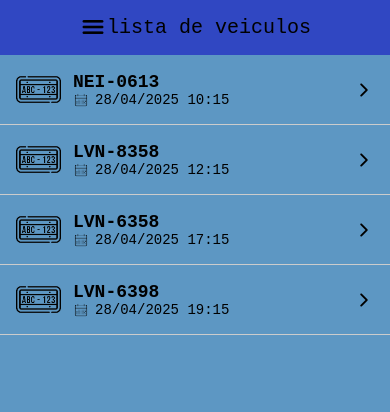
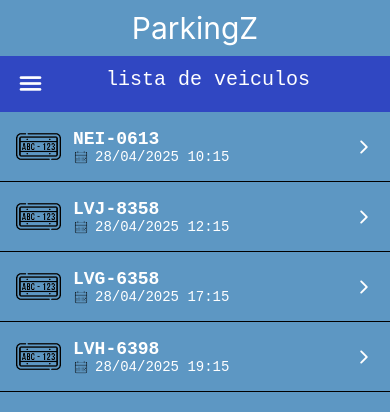
Before and after one commit to BiellNonato/parkingZ, a React Native app: screen / in a window 390 px wide. Shown: the top 412 px of the page. Built offline with nearby package versions, Linux system fonts and the light colour scheme.

Commit message:
feat: modal page Veiculos start

```diff
--- a/App.jsx
+++ b/App.jsx
@@ -1,10 +1,10 @@
 import { StatusBar } from 'expo-status-bar';
 import styled from 'styled-components/native';
- import Veiculos from './src/pages/Veiculos';
-// import Login from './src/pages/Login';
-//  import Cadastro from './src/pages/Cadastro';
-// import Entrada from './src/pages/Entrada'
-//import Saida from './src/pages/Saida';
+import Veiculos from './src/pages/Veiculos';
+import Login from './src/pages/Login';
+import Cadastro from './src/pages/Cadastro';
+import Entrada from './src/pages/Entrada'
+import Saida from './src/pages/Saida';
 
 
 const ContainerApp = styled.SafeAreaView`
@@ -13,13 +13,9 @@ flex: 1;
 
 export default function App() {
   return (
-   <ContainerApp>
-    <StatusBar hidden/>
-     {/* <Login /> */}
-      {/* <Cadastro/>  */}
-    {/* <Entrada/> */}
-     {/* <Saida/>  */}
-     <Veiculos/>
-   </ContainerApp>
+    <ContainerApp>
+      <StatusBar hidden />
+      <Veiculos/>
+    </ContainerApp>
   );
 }
--- a/src/pages/Cadastro/style.js
+++ b/src/pages/Cadastro/style.js
@@ -3,7 +3,7 @@ import styled from "styled-components/native";
 export const CadastroContainer = styled.View`
 flex: 1;
 gap: 15;
- background-color : #454848;
+background-color : #454848;
 
 `
 export const Image = styled.Image`
@@ -11,8 +11,8 @@ margin-top: 27;
 margin-right: 40;
 justify-self: center;
 align-self: center;
-width: 200;
-height: 200;
+width: 350;
+height: 250;
 `
 
 export const TitlleGuaraná = styled.Text`
@@ -66,7 +66,7 @@ margin-top: 30px;
 justify-self: center;
 align-self: center;
 border-radius: 10px;
-width: 116;
+width: 140;
 height: 41;
 background-color:  #D9D9D9;
 `
--- a/src/pages/Login/style.js
+++ b/src/pages/Login/style.js
@@ -55,7 +55,7 @@ margin-top: 30px;
 justify-self: center;
 align-self: center;
 border-radius: 10px;
-width: 140;
+width: 160;
 height: 41;
 background-color:  #D9D9D9;
 `
@@ -85,13 +85,13 @@ align-self:center;
 
 export const IconsContainer = styled.View`
 flex-direction: row;
-justify-content: space-between;
+justify-content: center;
 padding: 20px;
 justify-self: center;
 align-self: center;
- width: 300px;
+width: 300px;
 height: 100px;
- gap: 10;
+gap: 63;
 `
 export const SocialIcons = styled.View`
 width: 52px;
--- a/src/pages/Veiculos/index.jsx
+++ b/src/pages/Veiculos/index.jsx
@@ -1,29 +1,20 @@
 import { FlatList } from "react-native";
 import { Ionicons } from "@expo/vector-icons";
+import {Container,Header,MenuIcon,Titulo,Row,IconBox,Info,Placa,CalendarIcon,Data,Card,TituloHeader} from "./style";
+import { useState } from "react";
+import { Text
 
-import {
-  Container,
-  Header,
-  MenuIcon,
-  Titulo,
-  Row,
-  IconBox,
-  Info,
-  Placa,
-  CalendarIcon,
-  Data,
-  Card
-} from "./style";
+ } from "react-native";
 
 const veiculos = [
     { id: "1", placa: "NEI-0613", data: "28/04/2025 10:15" },
-  { id: "2", placa: "LVN-8358", data: "28/04/2025 12:15" },
-  { id: "3", placa: "LVN-6358", data: "28/04/2025 17:15" },
-  { id: "4", placa: "LVN-6398", data: "28/04/2025 19:15" },
+    { id: "2", placa: "LVJ-8358", data: "28/04/2025 12:15" },
+    { id: "3", placa: "LVG-6358", data: "28/04/2025 17:15" },
+    { id: "4", placa: "LVH-6398", data: "28/04/2025 19:15" },
 ];
-
 export default function Veiculos() {
     const renderItem = ({ item }) => (
+
         <Card>
             <Row>
                 <IconBox source={require("../../assets/placa.png")} />
@@ -35,15 +26,24 @@ export default function Veiculos() {
                     </Row>
                 </Info>
             </Row>
-      <Ionicons name="chevron-forward" size={20} color="#000" />
+            <Ionicons name="chevron-forward" size={20} color="#ffff" />
         </Card>
     );
 
+    const [isOpen, setIsOpen] = useState(false)
+
     return (
         <Container>
+            <TituloHeader>ParkingZ</TituloHeader>
             <Header>
                 <MenuIcon>
-          <Ionicons name="menu" size={28} color="#000" />
+
+                        <Ionicons onPress={() => setIsOpen(!isOpen)} name="menu" size={29} color="#ffff" />
+
+                             {isOpen &&  (
+                            <Text>olaaaaaa</Text>
+                            )
+                            }
                 </MenuIcon>
                 <Titulo>lista de veiculos</Titulo>
             </Header>
--- a/src/pages/Veiculos/style.js
+++ b/src/pages/Veiculos/style.js
@@ -8,34 +8,43 @@ export const Container = styled.View`
 
 export const Header = styled.View`
   flex-direction: row;
-  justify-content: center;
-  align-items: center;
   background-color: #3047c2;
   padding: 12px 16px;
+  gap: 60;
 `
 
 export const MenuIcon = styled.TouchableOpacity`
+width: 30;
+`
 
+export const TituloHeader = styled.Text`
+justify-self: center;
+align-self: center;
+font-size: 30px;
+padding: 10px;
+color: white;
 `
 
 export const Titulo = styled.Text`
 font-size: 20px;
-color: #000;
+color: white;
 font-family: monospace;
 `
 export const Card = styled.View`
   flex-direction: row;
   align-items: center;
   justify-content: space-between;
-  background-color: #5d97c3;
   padding: 12px 16px;
   border-bottom-width: 1px;
-  border-bottom-color: #ccc;
+  border-bottom-color: black;
+  justify-self: center;
 `
 
 export const Row = styled.View`
   flex-direction: row;
   align-items: center;
+  justify-self: center;
+
 `
 
 export const IconBox = styled.Image`
@@ -44,12 +53,13 @@ export const IconBox = styled.Image`
   margin-right: 12px;
 `
 
-export const Info = styled.View``;
+export const Info = styled.View`
+`;
 
 export const Placa = styled.Text`
   font-size: 18px;
   font-weight: bold;
-  color: #000;
+  color: white;
   font-family: monospace;
 `
 
@@ -61,6 +71,10 @@ export const CalendarIcon = styled.Image`
 
 export const Data = styled.Text`
   font-size: 14px;
-  color: #000;
+  color: white;
   font-family: monospace;
 `
+
+export const ImageBox = styled.Image`
+
+`
```
Also changed, not shown: src/assets/iconCar.webp (added). Lines whose indentation alone changed are shown as unchanged.
